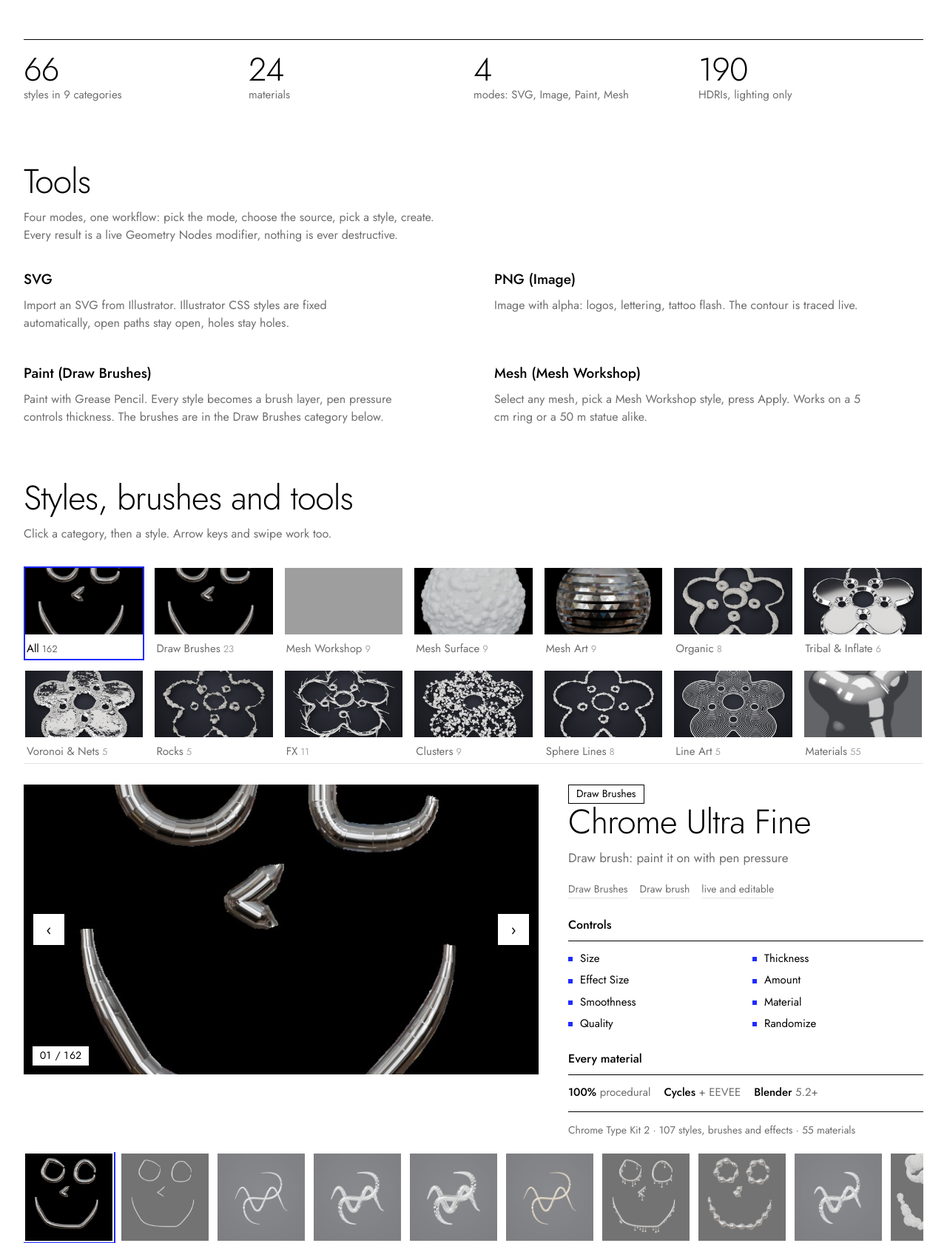
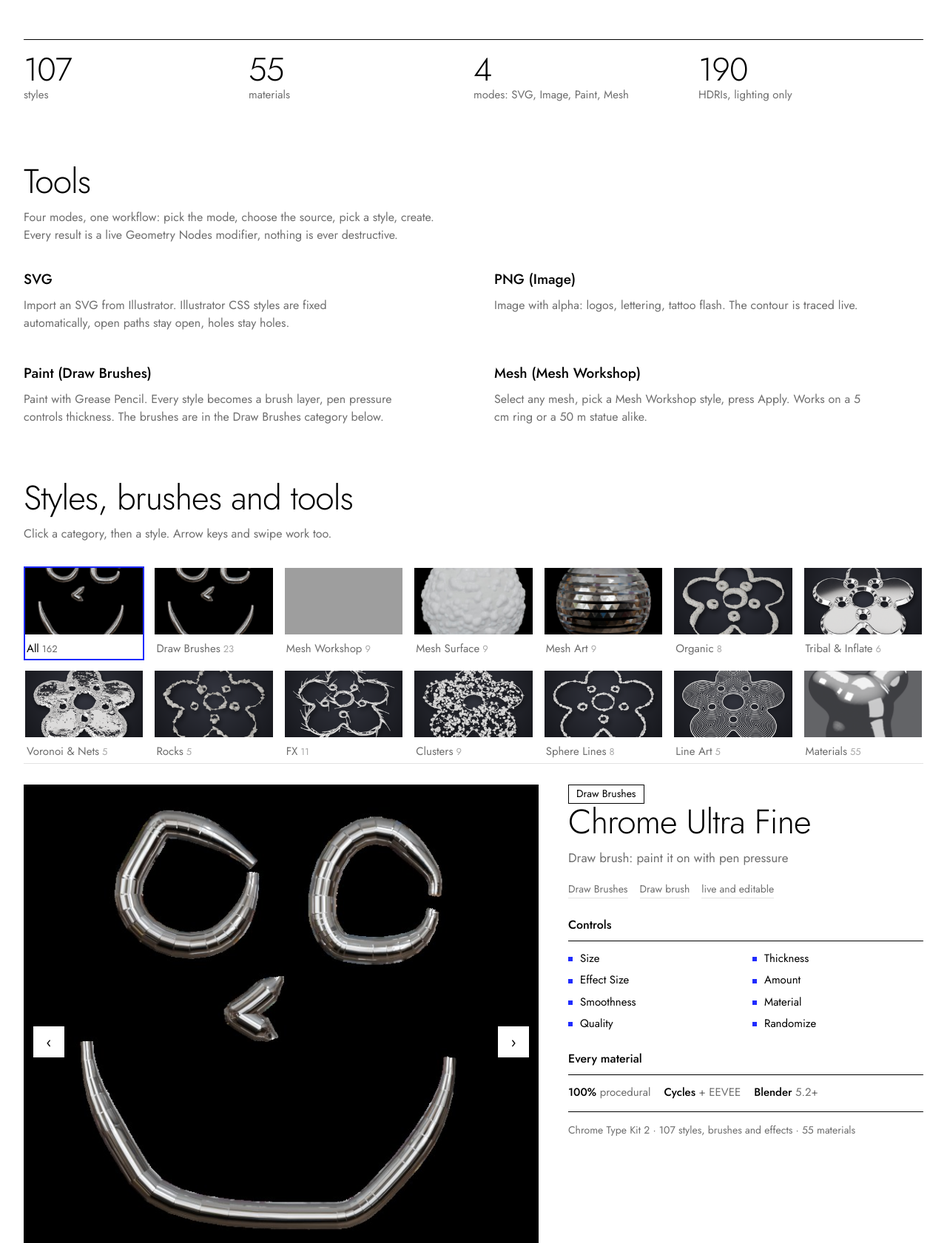
Before and after one commit to wendelinjacober-coder/chrome-type-kit-2-showcase, a plain HTML site: page index.html in a window 1280 px wide. Shown: the part 800-2481 px from the top of the page at 74% size. Drawn offline with Linux system fonts and the light colour scheme; grey boxes are pictures that could not be loaded.

Commit message:
Chrome Type Kit 2: square preview, 107 styles, 55 materials
Co-Authored-By: Claude Haiku 5.5 <noreply@anthropic.com>

```diff
--- a/index.html
+++ b/index.html
@@ -7,7 +7,7 @@ body{font:400 16px/1.55 Jost,Futura,"Century Gothic","Avenir Next",sans-serif;co
 :focus-visible{outline:2px solid var(--accent);outline-offset:3px}
 .card{background:var(--paper);color:var(--ink);max-width:1320px;margin:0 auto;padding:0;overflow:hidden}
 .main{display:grid;grid-template-columns:minmax(0,1.45fr) minmax(0,1fr);gap:40px;align-items:start}
-.stage{position:relative;aspect-ratio:16/9;background:var(--fog);overflow:hidden}
+.stage{position:relative;aspect-ratio:1/1;background:var(--fog);overflow:hidden}
 .stage img{position:absolute;inset:0;width:100%;height:100%;object-fit:cover;display:block}
 .ph{position:absolute;inset:0;display:grid;place-items:center;text-align:center;color:var(--grey);font-size:14px;
  background:repeating-linear-gradient(135deg,var(--fog) 0 14px,#ececec 14px 15px)}
@@ -100,7 +100,7 @@ h4{margin:0 0 12px;font-size:16px;font-weight:500;color:var(--ink);padding-botto
 <p class="lead">Your vectors deserve more than an extrude.</p>
 <p class="sub">Chrome Type Kit 2 turns flat artwork into rich 3D objects in one click. Import an SVG from Illustrator, drop in a PNG with transparency, paint with Grease Pencil, or select any mesh – pick a style, press Apply, done.</p>
 <div class="sx-renders"><div class="sq"><img src="img/hero-1.jpg" alt="Mesh Melted Voronoi"></div><div class="sq"><img src="img/hero-2.jpg" alt="Chrome Drip brush"></div><div class="sq"><img src="img/hero-3.jpg" alt="Liquid Chrome Coat"></div></div>
-<div class="sx-facts"><div><strong>66</strong><span>styles in 9 categories</span></div><div><strong>24</strong><span>materials</span></div><div><strong>4</strong><span>modes: SVG, Image, Paint, Mesh</span></div><div><strong>190</strong><span>HDRIs, lighting only</span></div></div>
+<div class="sx-facts"><div><strong>107</strong><span>styles</span></div><div><strong>55</strong><span>materials</span></div><div><strong>4</strong><span>modes: SVG, Image, Paint, Mesh</span></div><div><strong>190</strong><span>HDRIs, lighting only</span></div></div>
 </section>
 
 <section class="sx-sec">
@@ -122,13 +122,13 @@ h4{margin:0 0 12px;font-size:16px;font-weight:500;color:var(--ink);padding-botto
 
 <section class="sx-sec">
 <h2>Features</h2>
-<p class="sx-intro">66 hand-tuned styles in 9 categories, each with a rendered thumbnail and search. The gallery only shows styles that work in the current mode.</p>
+<p class="sx-intro">107 hand-tuned styles, each with a rendered thumbnail and search. The gallery only shows styles that work in the current mode.</p>
 <ul class="sx-feat">
 <li><b>Same Main Controls on every style</b> – Size, Thickness, Effect Size, Amount, Smoothness (plus Pen Pressure when painting). One slider makes all lines thicker or all bubbles bigger.</li>
 <li><b>Effect Controls</b> – the 2–5 settings that matter most for each style (Height &amp; Profile for Tribal, Cell Size for Voronoi, Thorn Curl for Thorns, Topo Count for Line Art…).</li>
 <li><b>Live painting</b> – every style is a brush layer; while you draw, the panel shows the active brush's controls.</li>
 <li><b>Swap Style</b> – pick another style, keep the source.</li>
-<li><b>24 materials and Quality modes</b> (Draft, Standard, Hero, Ultra). Heavy styles start in Draft.</li>
+<li><b>55 materials and Quality modes</b> (Draft, Standard, Hero, Ultra). Heavy styles start in Draft.</li>
 <li><b>Randomize, Duplicate, Reset</b> in one click.</li>
 <li><b>Chaining</b> – send an SVG or Image result through the Mesh styles (logo → domed shape → Voronoi chrome).</li>
 <li><b>Bake to a real mesh</b> for export, sculpting or game engines; the live original is kept.</li>
```
Also changed, not shown: superhive.html (+4 -4 lines).
